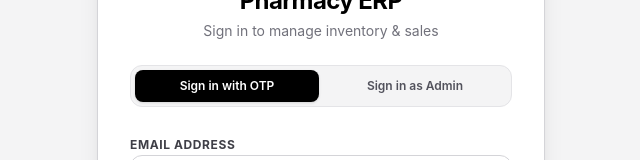
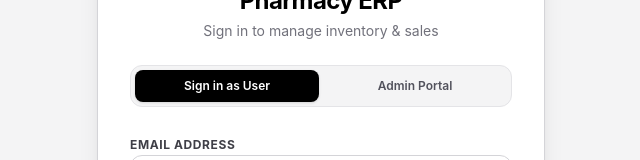
Before and after one commit to ishthiyaqAhamed/pharmacy-erp, a Next.js app: page /login in a window 1280 px wide. Shown: the part 272-432 px from the top of the page, without its empty margins (319-959 px from the left). Built offline with nearby package versions, Linux system fonts and the light colour scheme.

Commit message:
UI Changes

```diff
--- a/src/app/login/page.tsx
+++ b/src/app/login/page.tsx
@@ -205,7 +205,7 @@ export default function LoginPage() {
           <p className="mt-1 text-sm text-zinc-500">Sign in to manage inventory & sales</p>
         </div>
 
-        {/* Tab Switcher: OTP vs Password */}
+        {/* Tab Switcher: User (OTP) vs Admin Portal */}
         <div className="grid grid-cols-2 gap-1 rounded-xl bg-zinc-100 p-1 border border-zinc-200">
           <button
             type="button"
@@ -219,7 +219,7 @@ export default function LoginPage() {
                 : "text-zinc-600 hover:text-black"
             }`}
           >
-            Sign in with OTP
+            Sign in as User
           </button>
           <button
             type="button"
@@ -233,7 +233,7 @@ export default function LoginPage() {
                 : "text-zinc-600 hover:text-black"
             }`}
           >
-            Sign in as Admin
+            Admin Portal
           </button>
         </div>
 
@@ -420,7 +420,7 @@ export default function LoginPage() {
                   <span>Signing in...</span>
                 </>
               ) : (
-                "Sign In as Admin"
+                "Sign In to Admin Portal"
               )}
             </button>
           </form>
```
